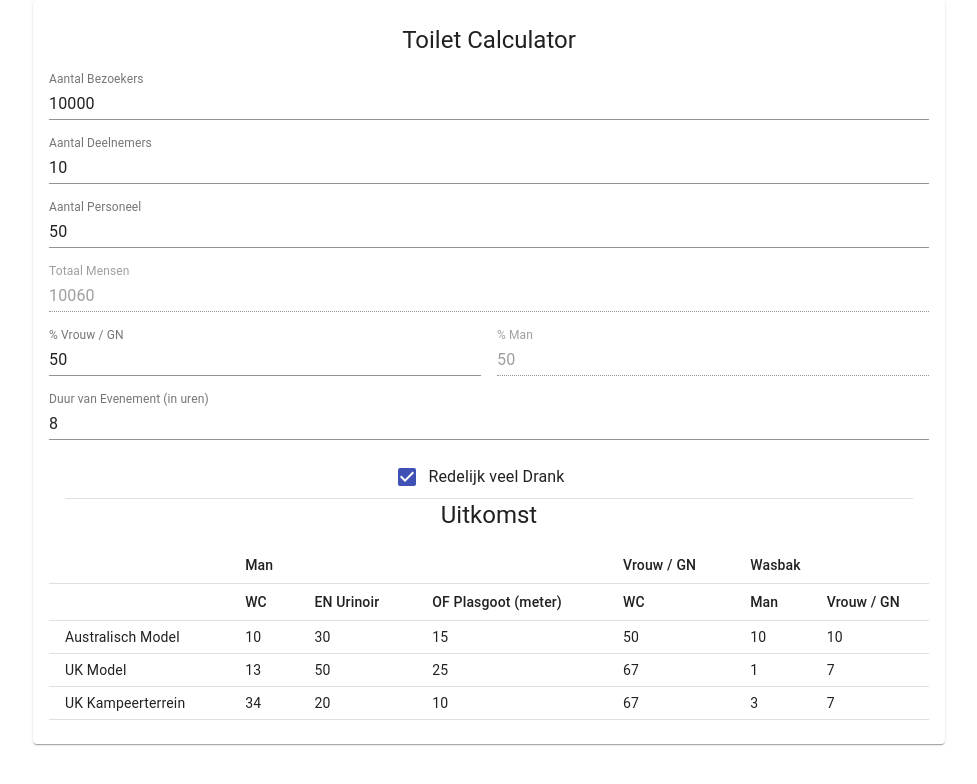
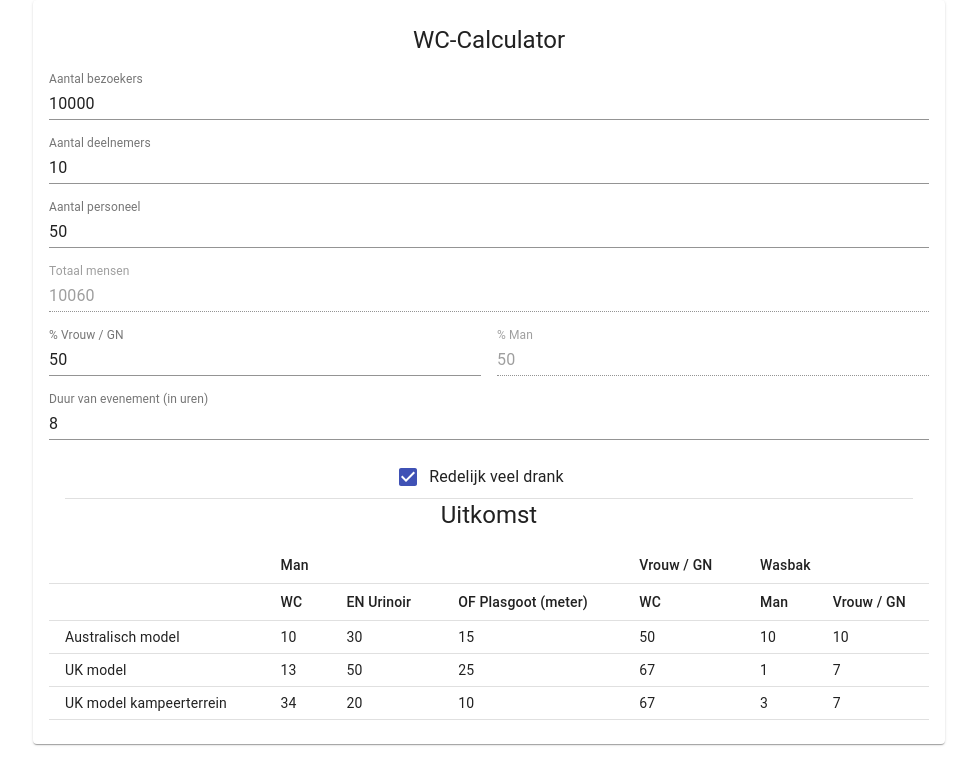
Before and after one commit to De-Regelaar/ERC, a React (Create React App) app: page / in a window 1280 px wide. Shown: the top 784 px of the page, without its empty margins (151-1128 px from the left). Built offline with nearby package versions, Linux system fonts and the light colour scheme.

Commit message:
capitals to small and few other text changes

```diff
--- a/src/Calculator.js
+++ b/src/Calculator.js
@@ -91,7 +91,7 @@ class Calculator extends React.Component
 		}
 
 		let australia = {
-			name: "Australisch Model",
+			name: "Australisch model",
 			men_wc: Math.round((male / 500) * aus_modifier),
 			men_urinoir: Math.round(((male / 500) * 3) * aus_modifier),
 			men_plasgoot: Math.round(((male / 500) * 1.5) * aus_modifier),
@@ -101,7 +101,7 @@ class Calculator extends React.Component
 		};
 
 		const uk = {
-			name: "UK Model",
+			name: "UK model",
 			men_wc: Math.round(male / uk_modifier.wc_male),
 			men_urinoir: Math.round(male / uk_modifier.urinoir_male),
 			men_plasgoot: Math.round((male / uk_modifier.urinoir_male) / 2),
@@ -111,7 +111,7 @@ class Calculator extends React.Component
 		};
 
 		const uk_campsite = {
-			name: "UK Kampeerterrein",
+			name: "UK model kampeerterrein",
 			men_wc: Math.round(male / 150),
 			men_urinoir: Math.round(male / 250),
 			men_plasgoot: Math.round(male / 500),
@@ -124,14 +124,14 @@ class Calculator extends React.Component
 			<React.Fragment>
 				<Grid container spacing={2}>
 					<Grid item xs={12}>
-						<Typography variant="h5">Toilet Calculator </Typography>
+						<Typography variant="h5">WC-Calculator </Typography>
 
 					</Grid>
 					<Grid item xs={12}>
 						<TextField
 							id="visitors"
 							name="visitors"
-							label='Aantal Bezoekers'
+							label='Aantal bezoekers'
 							type="number"
 							fullWidth
 							value = {this.state.visitors}
@@ -142,7 +142,7 @@ class Calculator extends React.Component
 						<TextField
 							id="participants"
 							name="participants"
-							label='Aantal Deelnemers'
+							label='Aantal deelnemers'
 							type="number"
 							fullWidth
 							value = {this.state.participants}
@@ -153,7 +153,7 @@ class Calculator extends React.Component
 						<TextField
 							id="personnel"
 							name="personnel"
-							label='Aantal Personeel'
+							label='Aantal personeel'
 							type="number"
 							fullWidth
 							value = {this.state.personnel}
@@ -162,7 +162,7 @@ class Calculator extends React.Component
 					</Grid>
 					<Grid item xs={12}>
 						<TextField
-							label = "Totaal Mensen"
+							label = "Totaal mensen"
 							fullWidth
 							disabled
 							value={t}/>
@@ -189,7 +189,7 @@ class Calculator extends React.Component
 						<TextField
 							id="duration"
 							name="duration"
-							label='Duur van Evenement (in uren)'
+							label='Duur van evenement (in uren)'
 							type="number"
 							fullWidth
 							value = {this.state.duration}
@@ -206,7 +206,7 @@ class Calculator extends React.Component
 			            color="primary"
 			          />
 			        }
-			        label="Redelijk veel Drank"
+			        label="Redelijk veel drank"
 		      	/>
 	      	</Grid>
 				</Grid>
```
